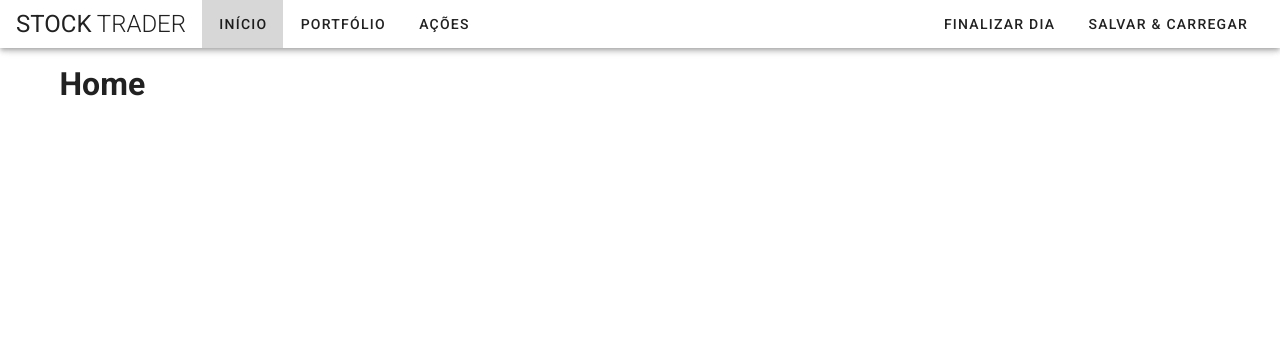
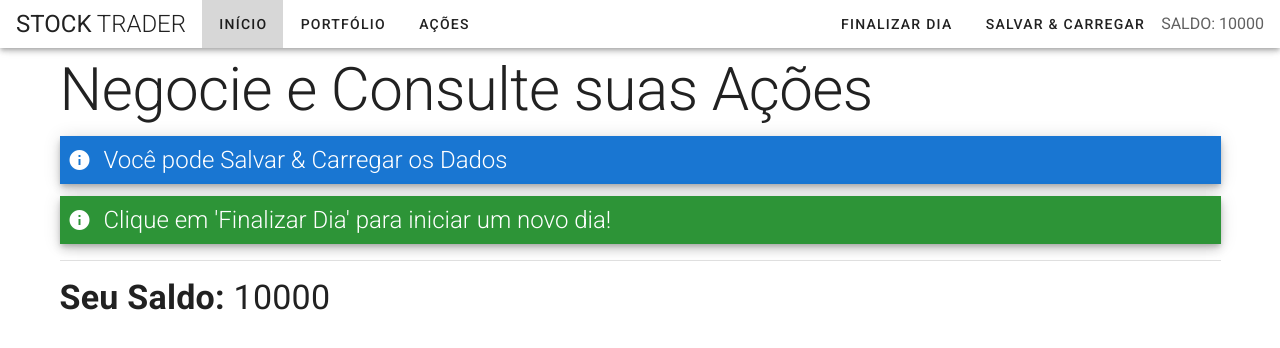
Before and after one commit to pierry01/vue-stock-trader, a Vue app: page / in a window 1280 px wide. Shown: the top 348 px of the page. Built offline with nearby package versions, Linux system fonts and the light colour scheme.

Commit message:
show funds

```diff
--- a/src/components/Header.vue
+++ b/src/components/Header.vue
@@ -32,13 +32,25 @@
             </v-list-item>
           </v-list>
         </v-menu>
+
+        <v-layout align-center>
+          <span class="text-uppercase grey--text text--darken-2">
+            Saldo: {{ funds }}
+          </span>
+        </v-layout>
       </v-toolbar-items>
     </v-toolbar>
   </v-card>
 </template>
 
 <script>
-export default {};
+export default {
+  computed: {
+    funds() {
+      return this.$store.getters.funds;
+    },
+  },
+};
 </script>
 
 <style></style>
--- a/src/components/Home.vue
+++ b/src/components/Home.vue
@@ -1,9 +1,40 @@
 <template>
-  <h1>Home</h1>
+  <div>
+    <h1 class="display-3 font-weight-light mb-4">
+      Negocie e Consulte suas Ações
+    </h1>
+
+    <v-sheet elevation="6" class="pa-2 primary d-flex align-center">
+      <v-icon class="white--text mr-3"> info </v-icon>
+      <span class="headline white--text font-weight-light">
+        Você pode Salvar & Carregar os Dados
+      </span>
+    </v-sheet>
+
+    <v-sheet
+      elevation="6"
+      class="pa-2 success mt-3 darken-1 d-flex align-center"
+    >
+      <v-icon class="white--text mr-3"> info </v-icon>
+      <span class="headline white--text font-weight-light">
+        Clique em 'Finalizar Dia' para iniciar um novo dia!
+      </span>
+    </v-sheet>
+
+    <v-divider class="my-4" />
+
+    <p class="display-1"><strong>Seu Saldo: </strong>{{ funds }}</p>
+  </div>
 </template>
 
 <script>
-export default {};
+export default {
+  computed: {
+    funds() {
+      return this.$store.getters.funds;
+    },
+  },
+};
 </script>
 
 <style></style>
--- a/src/store/modules/portfolio.js
+++ b/src/store/modules/portfolio.js
@@ -39,8 +39,8 @@
         };
       });
     },
-  },
-  funds(state) {
-    return state.funds;
+    funds(state) {
+      return state.funds;
+    },
   },
 };
```
